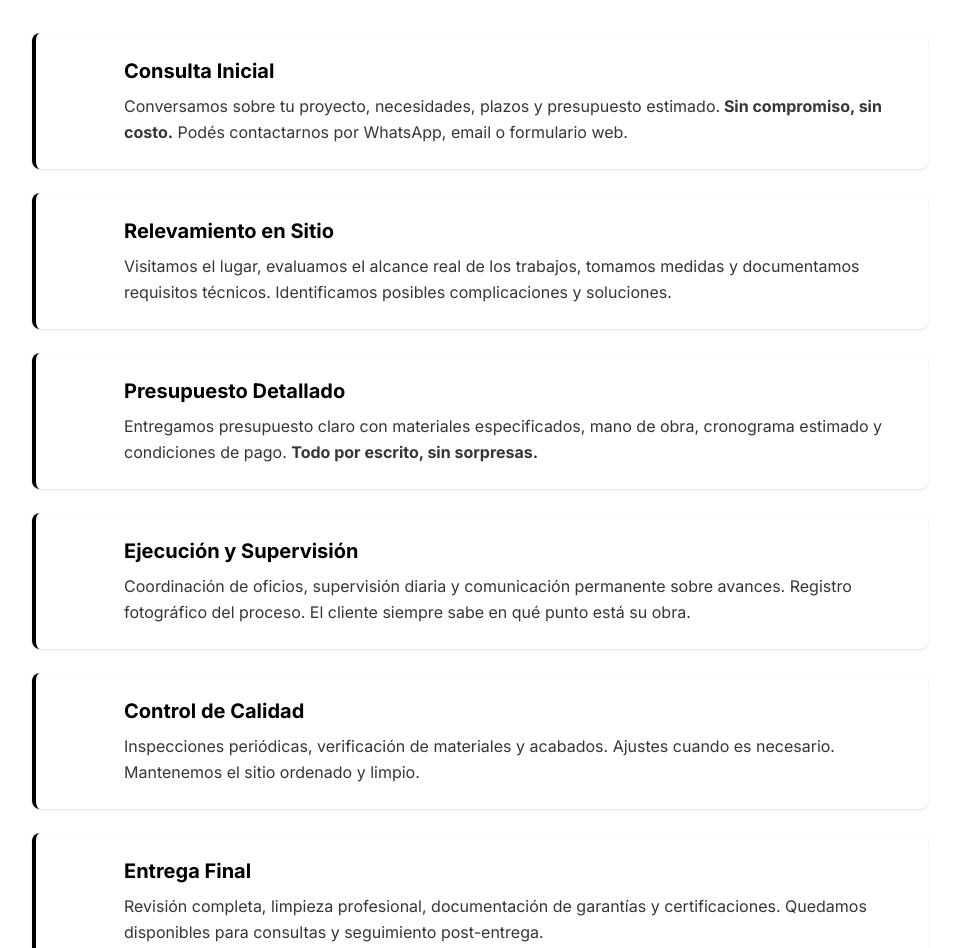
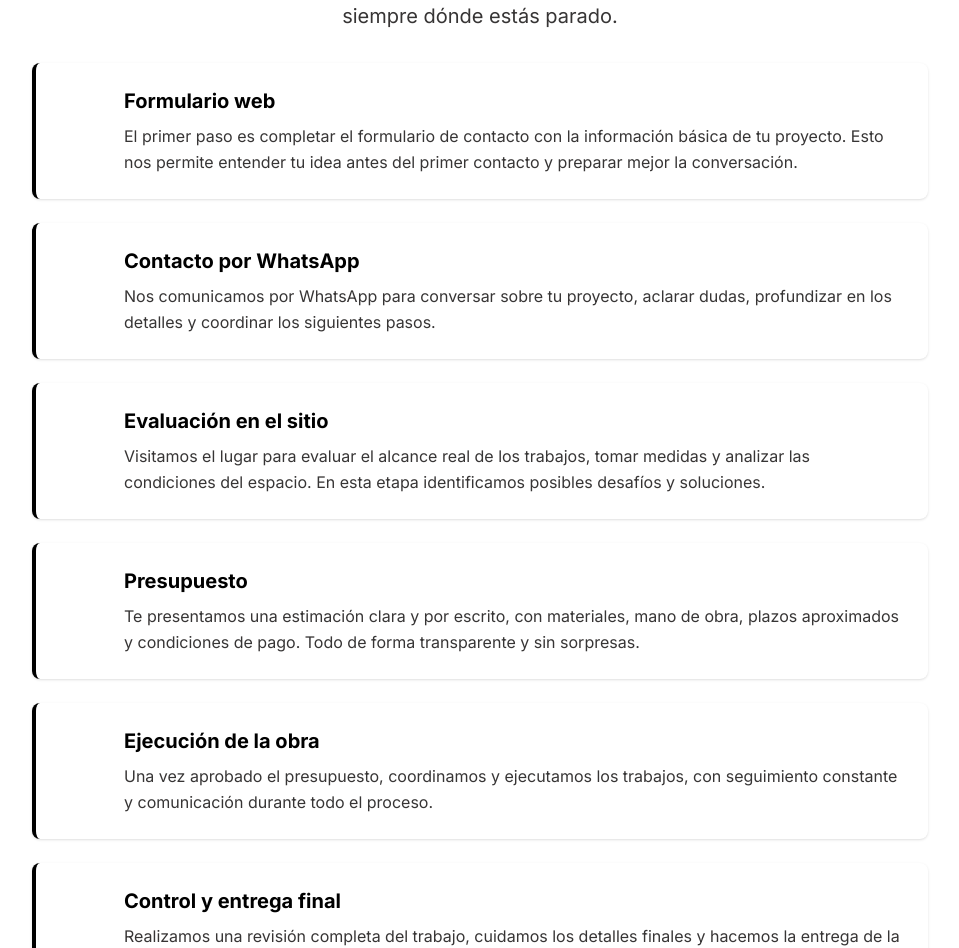
Before and after one commit to mauro2387/cincel, a React (Vite) app: page /empresa in a window 1280 px wide. Shown: the part 2566-3514 px from the top of the page, without its empty margins (160-1119 px from the left). Built offline with nearby package versions, Linux system fonts and the light colour scheme.

Commit message:
Actualizar textos de Nuestro proceso de trabajo

```diff
--- a/src/pages/Empresa.tsx
+++ b/src/pages/Empresa.tsx
@@ -169,9 +169,9 @@ export const Empresa: React.FC = () => {
       <section className="section bg-white">
         <div className="container mx-auto px-4">
           <div className="max-w-4xl mx-auto">
-            <h2 className="section-title text-center">Nuestro Proceso de Trabajo</h2>
+            <h2 className="section-title text-center">Nuestro proceso de trabajo</h2>
             <p className="section-subtitle text-center max-w-2xl mx-auto">
-              Cada proyecto se gestiona con un proceso claro y comunicación constante
+              Cada proyecto comienza con información clara y avanza paso a paso, con comunicación constante y criterios realistas, para que sepas siempre dónde estás parado.
             </p>
 
             <div className="space-y-6">
@@ -181,10 +181,9 @@ export const Empresa: React.FC = () => {
                     1
                   </div>
                   <div>
-                    <h3 className="text-xl font-bold text-cincel-black mb-2">Consulta Inicial</h3>
+                    <h3 className="text-xl font-bold text-cincel-black mb-2">Formulario web</h3>
                     <p className="text-cincel-dark leading-relaxed">
-                      Conversamos sobre tu proyecto, necesidades, plazos y presupuesto estimado.
-                      <strong> Sin compromiso, sin costo.</strong> Podés contactarnos por WhatsApp, email o formulario web.
+                      El primer paso es completar el formulario de contacto con la información básica de tu proyecto. Esto nos permite entender tu idea antes del primer contacto y preparar mejor la conversación.
                     </p>
                   </div>
                 </div>
@@ -196,10 +195,9 @@ export const Empresa: React.FC = () => {
                     2
                   </div>
                   <div>
-                    <h3 className="text-xl font-bold text-cincel-black mb-2">Relevamiento en Sitio</h3>
+                    <h3 className="text-xl font-bold text-cincel-black mb-2">Contacto por WhatsApp</h3>
                     <p className="text-cincel-dark leading-relaxed">
-                      Visitamos el lugar, evaluamos el alcance real de los trabajos, tomamos medidas y
-                      documentamos requisitos técnicos. Identificamos posibles complicaciones y soluciones.
+                      Nos comunicamos por WhatsApp para conversar sobre tu proyecto, aclarar dudas, profundizar en los detalles y coordinar los siguientes pasos.
                     </p>
                   </div>
                 </div>
@@ -211,10 +209,9 @@ export const Empresa: React.FC = () => {
                     3
                   </div>
                   <div>
-                    <h3 className="text-xl font-bold text-cincel-black mb-2">Presupuesto Detallado</h3>
+                    <h3 className="text-xl font-bold text-cincel-black mb-2">Evaluación en el sitio</h3>
                     <p className="text-cincel-dark leading-relaxed">
-                      Entregamos presupuesto claro con materiales especificados, mano de obra, cronograma estimado
-                      y condiciones de pago. <strong>Todo por escrito, sin sorpresas.</strong>
+                      Visitamos el lugar para evaluar el alcance real de los trabajos, tomar medidas y analizar las condiciones del espacio. En esta etapa identificamos posibles desafíos y soluciones.
                     </p>
                   </div>
                 </div>
@@ -226,10 +223,9 @@ export const Empresa: React.FC = () => {
                     4
                   </div>
                   <div>
-                    <h3 className="text-xl font-bold text-cincel-black mb-2">Ejecución y Supervisión</h3>
+                    <h3 className="text-xl font-bold text-cincel-black mb-2">Presupuesto</h3>
                     <p className="text-cincel-dark leading-relaxed">
-                      Coordinación de oficios, supervisión diaria y comunicación permanente sobre avances.
-                      Registro fotográfico del proceso. El cliente siempre sabe en qué punto está su obra.
+                      Te presentamos una estimación clara y por escrito, con materiales, mano de obra, plazos aproximados y condiciones de pago. Todo de forma transparente y sin sorpresas.
                     </p>
                   </div>
                 </div>
@@ -241,10 +237,9 @@ export const Empresa: React.FC = () => {
                     5
                   </div>
                   <div>
-                    <h3 className="text-xl font-bold text-cincel-black mb-2">Control de Calidad</h3>
+                    <h3 className="text-xl font-bold text-cincel-black mb-2">Ejecución de la obra</h3>
                     <p className="text-cincel-dark leading-relaxed">
-                      Inspecciones periódicas, verificación de materiales y acabados.
-                      Ajustes cuando es necesario. Mantenemos el sitio ordenado y limpio.
+                      Una vez aprobado el presupuesto, coordinamos y ejecutamos los trabajos, con seguimiento constante y comunicación durante todo el proceso.
                     </p>
                   </div>
                 </div>
@@ -256,10 +251,9 @@ export const Empresa: React.FC = () => {
                     6
                   </div>
                   <div>
-                    <h3 className="text-xl font-bold text-cincel-black mb-2">Entrega Final</h3>
+                    <h3 className="text-xl font-bold text-cincel-black mb-2">Control y entrega final</h3>
                     <p className="text-cincel-dark leading-relaxed">
-                      Revisión completa, limpieza profesional, documentación de garantías y certificaciones.
-                      Quedamos disponibles para consultas y seguimiento post-entrega.
+                      Realizamos una revisión completa del trabajo, cuidamos los detalles finales y hacemos la entrega de la obra. Quedamos disponibles para consultas y acompañamiento posterior.
                     </p>
                   </div>
                 </div>
```
